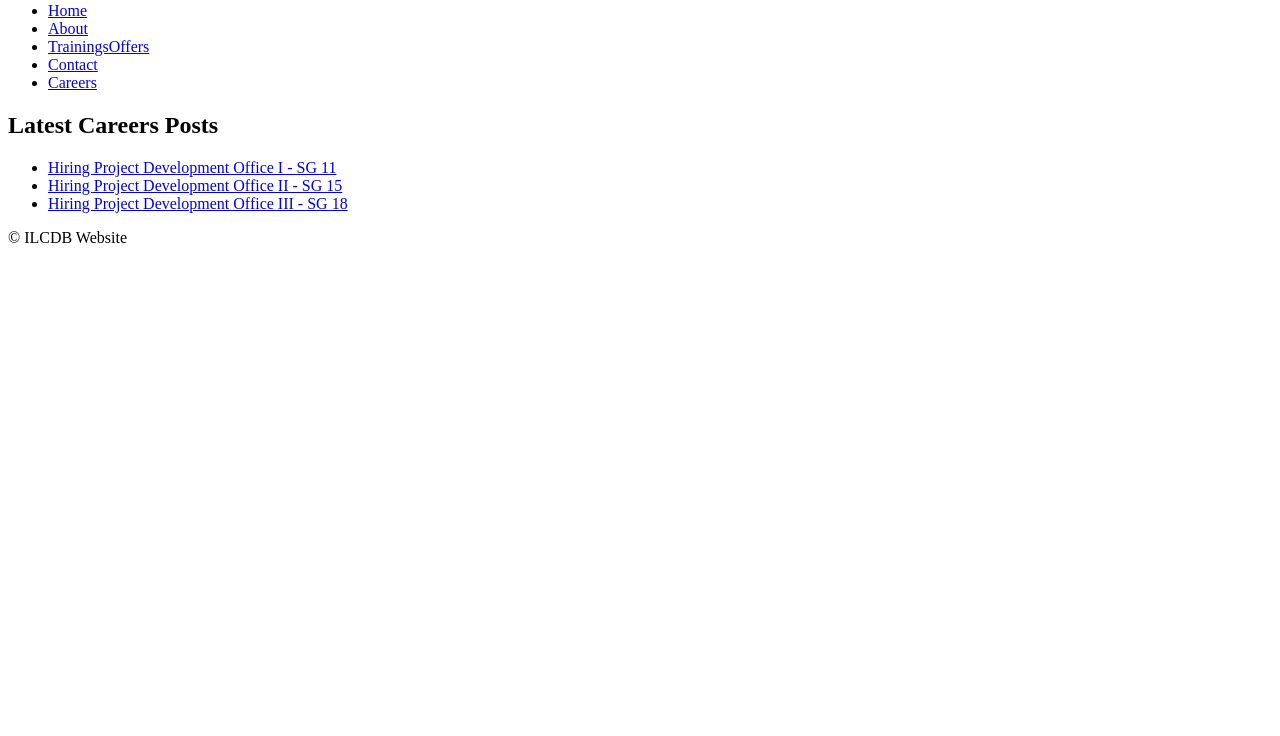
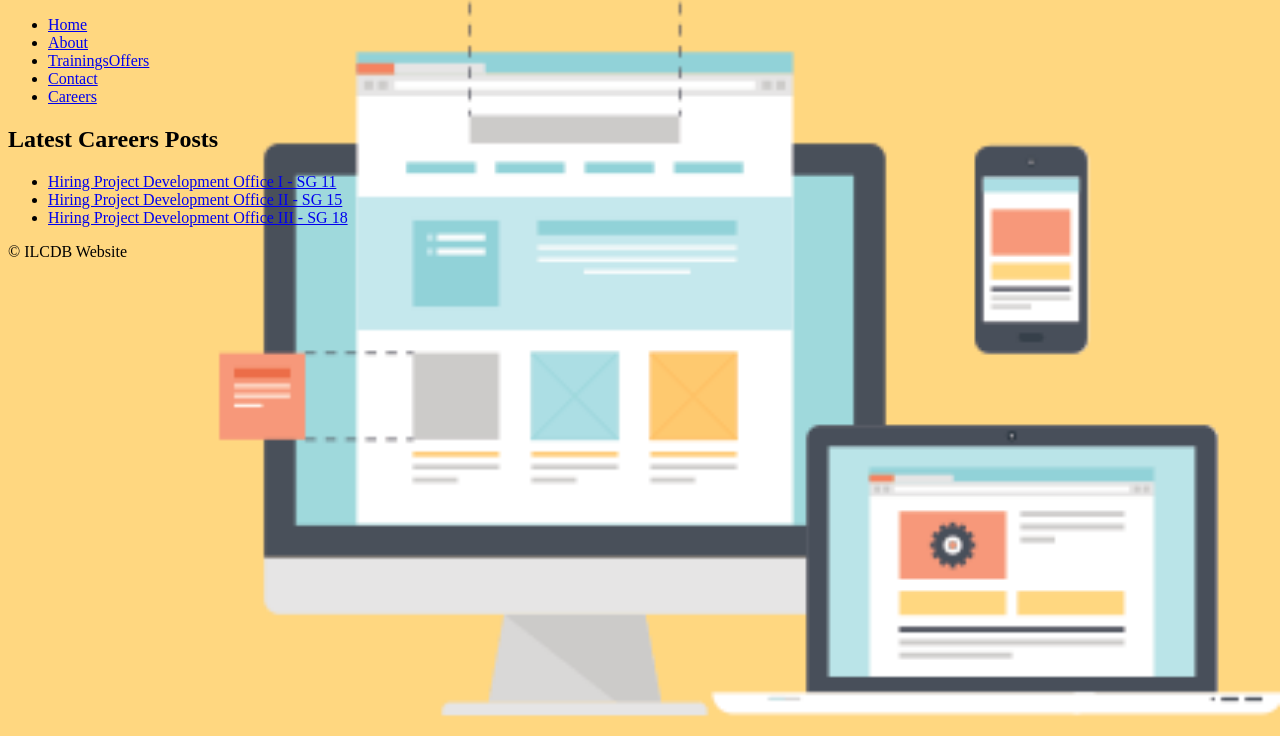
Before and after one commit to sirayanjayson/itc1223A.github.io, a plain HTML site: page careers.html in a window 1280 px wide. Shown: the part 64-800 px from the top of the page. Drawn offline with Linux system fonts and the light colour scheme.

Commit message:
Update careers.html

```diff
--- a/careers.html
+++ b/careers.html
@@ -1,6 +1,15 @@
+<!DOCTYPE html>
 <html>
 <head>
     <title>Careers</title>
+    <style>
+        body {
+            background-image: url('careers2.png');
+            background-size: cover;
+            background-repeat: no-repeat;
+            background-attachment: fixed;
+        }
+    </style>
 </head>
 <body>
     <header>
```
